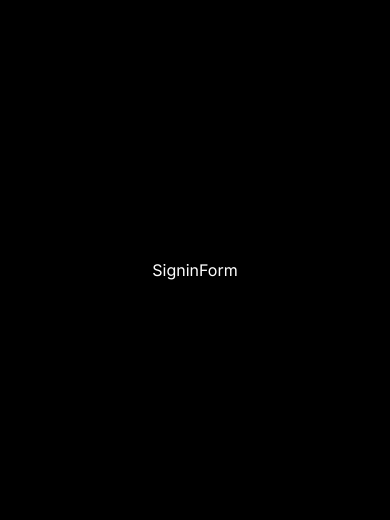
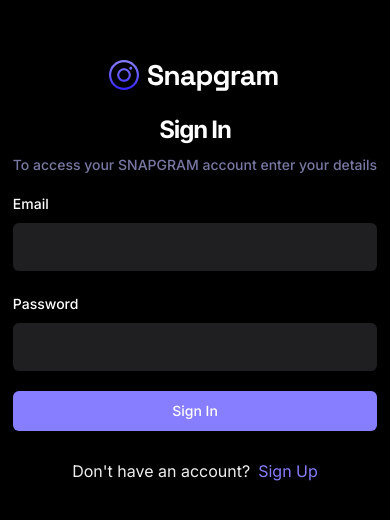
Before and after one commit to deni9309/snapgram, a React (Vite) app: page /sign-in in a window 390 px wide. Shown: the part 152-672 px from the top of the page. Built offline with nearby package versions, Linux system fonts and the light colour scheme; no server answers.

Commit message:
Downgrade 'appwrite' package to version ^13.0.2, due to query errors

```diff
--- a/package.json
+++ b/package.json
@@ -16,7 +16,7 @@
     "@radix-ui/react-toast": "^1.1.5",
     "@tanstack/react-query": "^5.32.0",
     "@tanstack/react-query-devtools": "^5.32.0",
-    "appwrite": "^14.0.1",
+    "appwrite": "^13.0.2",
     "attr-accept": "^2.2.2",
     "class-variance-authority": "^0.7.0",
     "clsx": "^2.1.0",
--- a/src/_auth/forms/SigninForm.tsx
+++ b/src/_auth/forms/SigninForm.tsx
@@ -1,8 +1,104 @@
-import React from 'react';
+import * as z from 'zod';
+import { zodResolver } from "@hookform/resolvers/zod";
+import { useForm } from "react-hook-form";
+import { Link, useNavigate } from 'react-router-dom';
+
+import { useUserContext } from '../../../context/AuthContext';
+import { useSignInAccount } from "@/lib/react-query/queriesAndMutations";
+import { SigninValidation } from "@/lib/validation";
+import { Button } from "@/components/ui/button";
+import { Form, FormControl, FormField, FormItem, FormLabel } from "@/components/ui/form";
+import { Input } from "@/components/ui/input";
+import Loader from "@/components/shared/Loader";
+import { useToast } from "@/components/ui/use-toast";
 
 const SigninForm = () => {
+  const { toast } = useToast();
+  const { checkAuthUser, isLoading: isUserLoading } = useUserContext();
+
+  const navigate = useNavigate();
+
+  // Queries
+  const { mutateAsync: signInAccount, isPending: isSigningIn } = useSignInAccount();
+
+  const form = useForm<z.infer<typeof SigninValidation>>({
+    resolver: zodResolver(SigninValidation),
+    defaultValues: {
+      email: '',
+      password: '',
+    }
+  });
+
+  // Handler
+  const handleSignin = async (user: z.infer<typeof SigninValidation>) => {
+    try {
+      const session = await signInAccount({ email: user.email, password: user.password });
+      if (!session) {
+        toast({ title: 'Sign in failed. Please try again.' });
+        navigate('/sign-in');
+        return;
+      }
+
+      const isLoggedIn = await checkAuthUser();
+      if (isLoggedIn) {
+        form.reset();
+        navigate('/');
+      } else {
+        toast({ title: 'Sign in failed. Please try again.' });
+        return;
+      }
+    } catch (error) {
+      console.log({ error });
+    }
+  };
+
   return (
-    <div>SigninForm</div>
+    <Form {...form}>
+      <div className="flex-col flex-center sm:w-[420px]">
+        <img src="/assets/images/logo.svg" alt="logo" />
+        <h2 className="h3-bold md:h2-bold pt-5 sm:pt-12">Sign In</h2>
+        <p className="text-light-3 small-medium md:base-regular mt-2">To access your SNAPGRAM account enter your details</p>
+
+        <form onSubmit={form.handleSubmit(handleSignin)} className="flex flex-col gap-5 w-full mt-4">
+          <FormField
+            control={form.control}
+            name="email"
+            render={({ field }) => (
+              <FormItem>
+                <FormLabel>Email</FormLabel>
+                <FormControl>
+                  <Input type="email" {...field} className="shad-input" />
+                </FormControl>
+              </FormItem>
+            )}
+          />
+          <FormField
+            control={form.control}
+            name="password"
+            render={({ field }) => (
+              <FormItem>
+                <FormLabel>Password</FormLabel>
+                <FormControl>
+                  <Input type="password" {...field} className="shad-input" />
+                </FormControl>
+              </FormItem>
+            )}
+          />
+          <Button type="submit" className="shad-button_primary">
+            {isSigningIn || isUserLoading ? (
+              <div className="flex-center gap-2">
+                <Loader /> Loading...
+              </div>
+            ) : 'Sign In'}
+          </Button>
+          <p className="text-small-regular text-light-2 text-center mt-2">
+            Don't have an account?
+            <Link to="/sign-up" className="text-primary-500 text-small-semibold ml-2">Sign Up</Link>
+          </p>
+        </form>
+
+      </div>
+    </Form>
   );
 };
 
--- a/src/lib/appwrite/api.ts
+++ b/src/lib/appwrite/api.ts
@@ -68,7 +68,7 @@ export async function saveUserToDB(user: {
  * */
 export async function signInAccount(user: { email: string; password: string; }) {
   try {
-    const session = await account.createEmailPasswordSession(user.email, user.password);
+    const session = await account.createEmailSession(user.email, user.password);
 
     return session;
   } catch (error) {
--- a/src/lib/validation/index.ts
+++ b/src/lib/validation/index.ts
@@ -6,3 +6,8 @@ export const SignupValidation = z.object({
   email: z.string().email({ message: 'This is not a valid email' }),
   password: z.string().min(8, { message:'Password must be at least 8 characters'})
 });
+
+export const SigninValidation = z.object({
+  email: z.string().email({ message: 'Wrong email or password' }),
+  password: z.string().min(8, { message: 'Wrong email or password' })
+});
```
Also changed, not shown: 1 other file (tests, documents, lock files or other folders).
